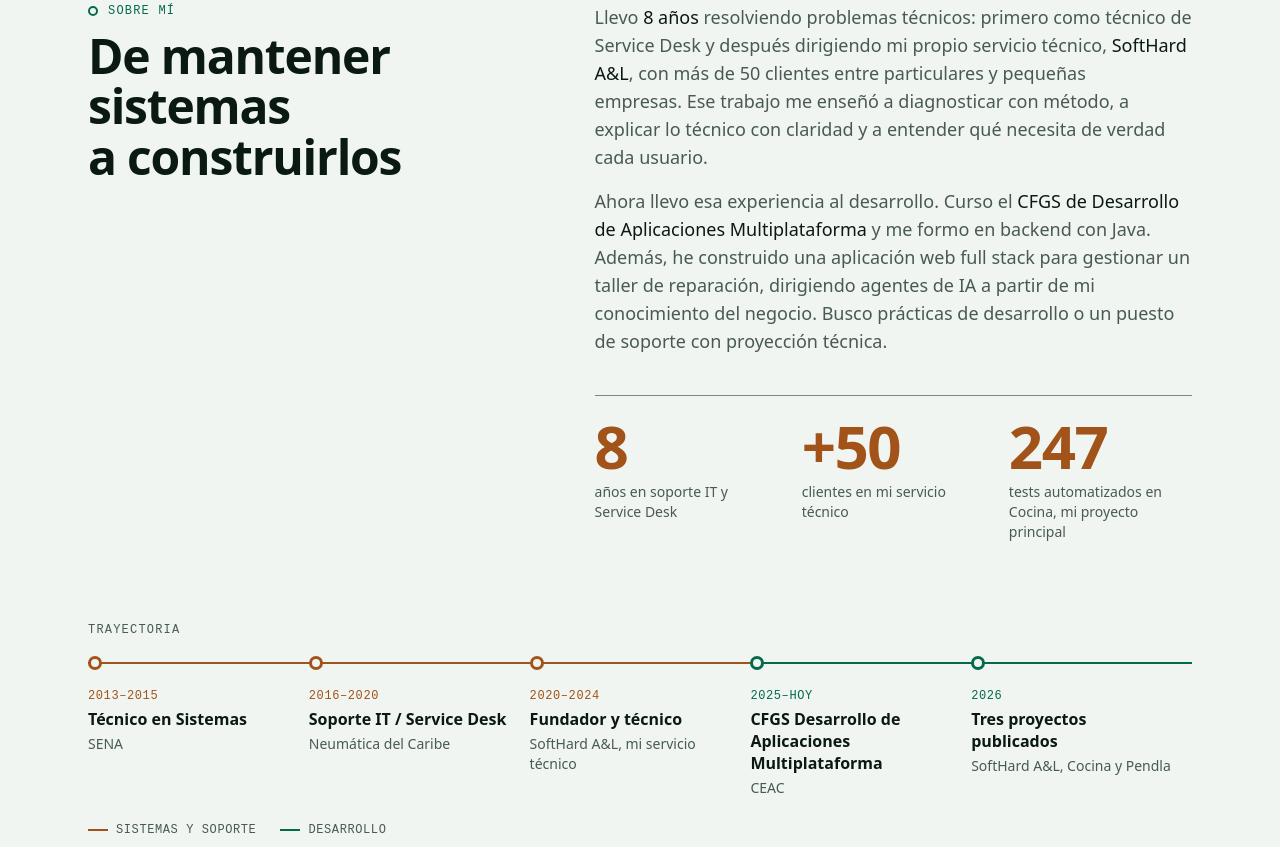
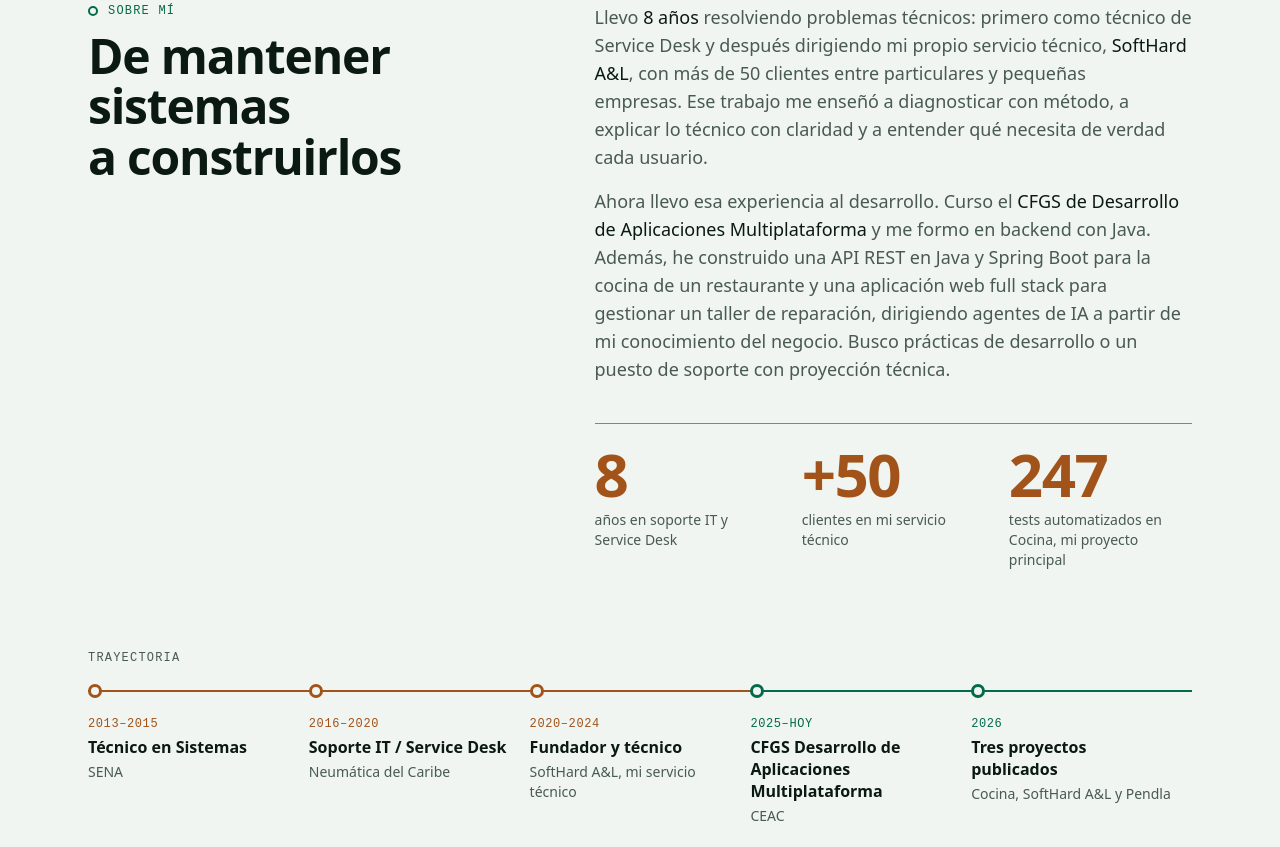
Before and after one commit to anevadog/anevadog.github.io, an Astro site: page / in a window 1280 px wide. Shown: the part 910-1757 px from the top of the page. Built offline with nearby package versions, Linux system fonts and the light colour scheme; Astro itself is replaced by a stand-in of ours; a web font is replaced by a local one.

Commit message:
feat: Sobre mí menciona Cocina junto a SoftHard A&L

```diff
--- a/src/components/sections/About.astro
+++ b/src/components/sections/About.astro
@@ -42,7 +42,7 @@ const trajectory = [
   {
     period: "2026",
     title: "Tres proyectos publicados",
-    detail: "SoftHard A&L, Cocina y Pendla",
+    detail: "Cocina, SoftHard A&L y Pendla",
     stage: "dev",
   },
 ] as const;
@@ -82,9 +82,10 @@ const periodClasses = { it: "text-accent-2", dev: "text-accent" };
             <strong class="font-medium text-text">
               CFGS de Desarrollo de Aplicaciones Multiplataforma
             </strong>{" "}
-            y me formo en backend con Java. Además, he construido una aplicación
-            web full stack para gestionar un taller de reparación, dirigiendo
-            agentes de IA a partir de mi conocimiento del negocio. Busco
+            y me formo en backend con Java. Además, he construido una API REST
+            en Java y Spring Boot para la cocina de un restaurante y una
+            aplicación web full stack para gestionar un taller de reparación,
+            dirigiendo agentes de IA a partir de mi conocimiento del negocio. Busco
             prácticas de desarrollo o un puesto de soporte con proyección
             técnica.
           </p>
```
